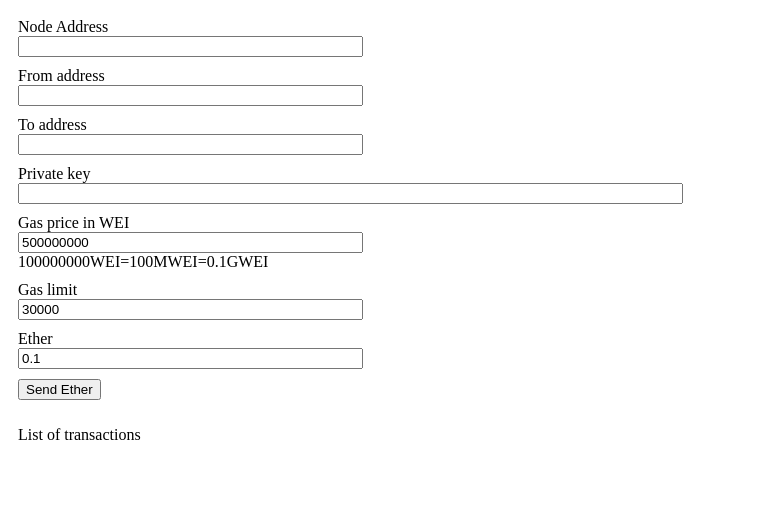
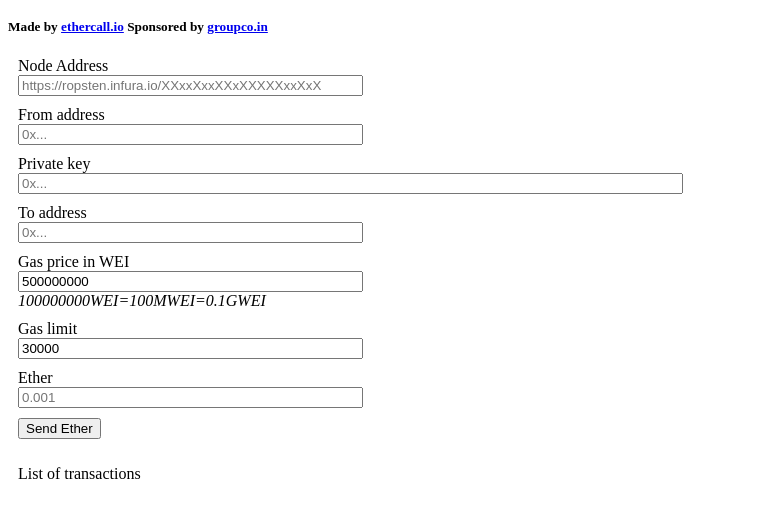
Before and after one commit to EnterpriseHunter/SimpleWallet, a plain HTML site: page index.html in a window 1280 px wide. Shown: the part 48-566 px from the top of the page, without its empty margins (0-759 px from the left). Drawn offline with Linux system fonts and the light colour scheme; a script that the page names is missing.

Commit message:
css and description changes

```diff
--- a/index.html
+++ b/index.html
@@ -30,7 +30,6 @@
               console.log('This is an unknown network.')
           }
         })
-
         var owner = document.FormToSend.FromAddress.value;
         var AddressTo = document.FormToSend.ToAddress.value;
         var TXcount = web3.eth.getTransactionCount(owner);
@@ -68,41 +67,41 @@
       }
     </script>
     <style>
-      .inputdiv {padding-left: 10px; padding-right: 10px; padding-bottom: 10px; width: 400px;}
-      .inputdiv2 {padding-left: 10px; padding-right: 10px; padding-bottom: 10px; width: 200px;}
-      .inputdiv3 {padding-left: 10px; padding-right: 10px; padding-bottom: 10px;}
+      .inputdiv {padding-left: 10px; padding-right: 10px; padding-bottom: 10px; width: 300px;}
+      .inputdiv2 {padding-left: 10px; padding-right: 10px; padding-bottom: 10px;}
     </style>
   </head>
   <body>
     <h1>Simple Wallet - clear code to review and send ether</h1>
+    <h5>Made by <a href="http://ethercall.io">ethercall.io</a> Sponsored by <a href="http://groupco.in">groupco.in</a></h5>
     <form name="FormToSend">
       <div class="inputdiv">
-        Node Address<INPUT NAME="NodeAddress" SIZE=40>
+        Node Address<INPUT NAME="NodeAddress" SIZE=40 placeholder="https://ropsten.infura.io/XXxxXxxXXxXXXXXxxXxX">
       </div>
       <div class="inputdiv">
-        From address<INPUT NAME="FromAddress" SIZE=40>
+        From address<INPUT NAME="FromAddress" SIZE=40 placeholder="0x...">
       </div>
       <div class="inputdiv">
-        To address<INPUT NAME="ToAddress" SIZE=40>
+        Private key<INPUT NAME="PrivateKeyValue" SIZE=80 placeholder="0x...">
       </div>
       <div class="inputdiv">
-        Private key<INPUT NAME="PrivateKeyValue" SIZE=80>
+        To address<INPUT NAME="ToAddress" SIZE=40 placeholder="0x...">
       </div>
-      <div class="inputdiv2">
+      <div class="inputdiv">
         Gas price in WEI<INPUT NAME="GasPrice" value="500000000" SIZE=40>
-        100000000WEI=100MWEI=0.1GWEI
+        <i>100000000WEI=100MWEI=0.1GWEI</i>
       </div>
-      <div class="inputdiv2">
+      <div class="inputdiv">
         Gas limit<INPUT NAME="GasLimit" value="30000" SIZE=40>
       </div>
-      <div class="inputdiv2">
-        Ether<INPUT NAME="ETHToSend" value="0.1" SIZE=40>
+      <div class="inputdiv">
+        Ether<INPUT NAME="ETHToSend" SIZE=40 placeholder="0.001">
       </div>
       <div class="inputdiv">
         <button type="button" onClick="sendether();">Send Ether</button>
       </div>
     </form>
-    <div class="inputdiv3">
+    <div class="inputdiv2">
       List of transactions
       <div id="transactioninfo"></div>
     </div>
```
